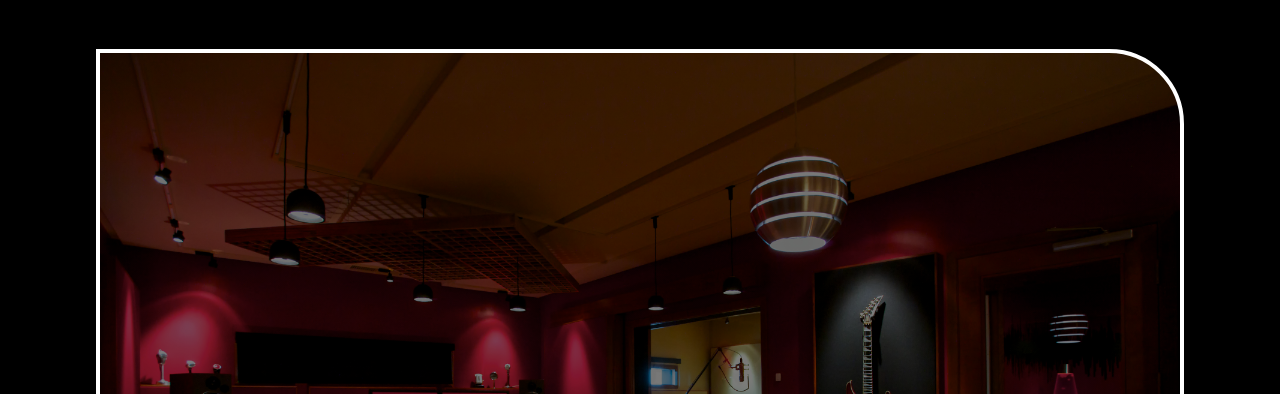
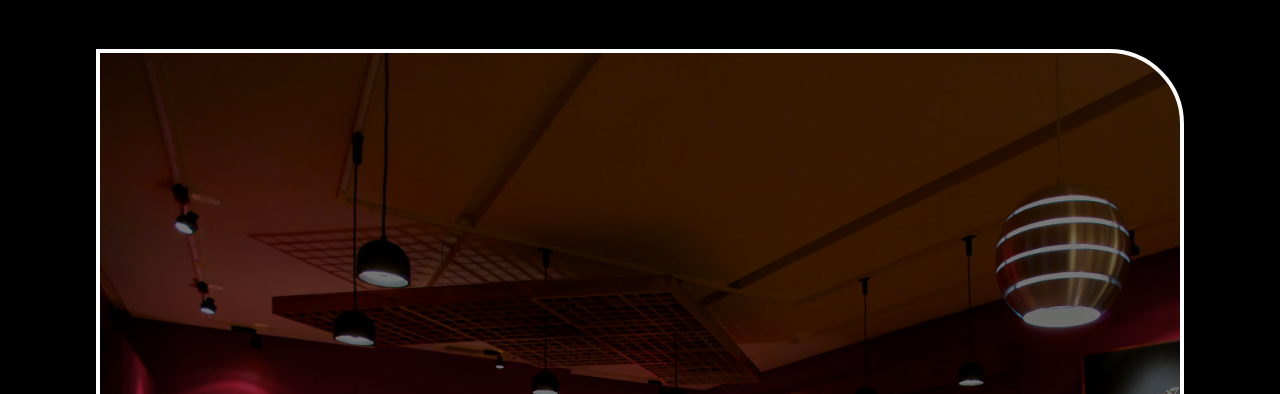
Before and after one commit to JarodCalderon/GochoMusic-Venezuela, a plain HTML site: page pages/demo.html in a window 1280 px wide. Shown: the part 101-495 px from the top of the page. Drawn offline with nearby package versions, Linux system fonts and the light colour scheme; a web font is replaced by a local one.

Commit message:
css-verificado-2

```diff
--- a/css/style.css
+++ b/css/style.css
@@ -539,7 +539,7 @@ margin-left: 10%;
     background-size: 100%;
     background-color: rgb(0, 0, 0);
     background-image: linear-gradient();
-    object-fit: contain;
+    background-size: cover;
     color: white;
     border: solid white 4px;
     font-family:'Franklin Gothic Medium', 'Arial Narrow', Arial, sans-serif;
```
